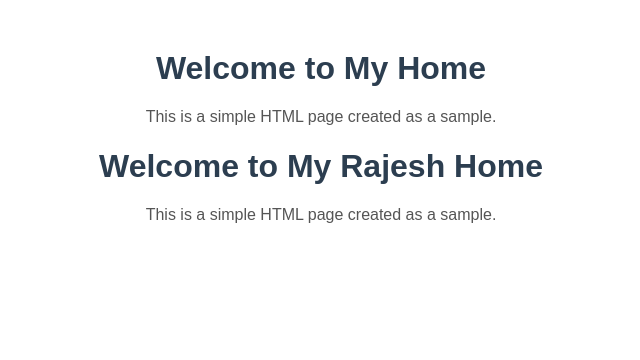
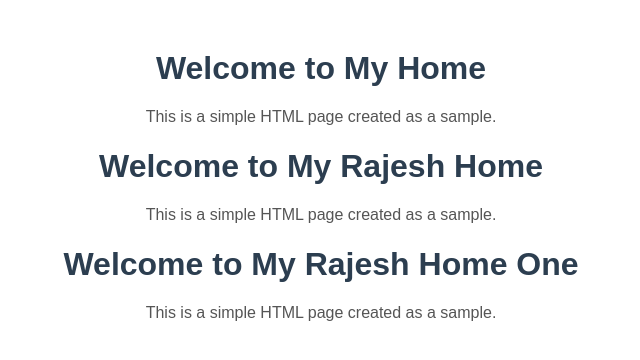
Before and after one commit to rb01622/rajeshtest16725, a plain HTML site: page Index.html in a window 1280 px wide. Shown: the whole page, without its empty margins (319-959 px from the left). Drawn offline with Linux system fonts and the light colour scheme.

Commit message:
Rajesh V.2

```diff
--- a/Index.html
+++ b/Index.html
@@ -26,4 +26,8 @@
   <h1>Welcome to My Rajesh Home</h1>
   <p>This is a simple HTML page created as a sample.</p>
 </body>
+<body>
+  <h1>Welcome to My Rajesh Home One</h1>
+  <p>This is a simple HTML page created as a sample.</p>
+</body>
 </html>
```
